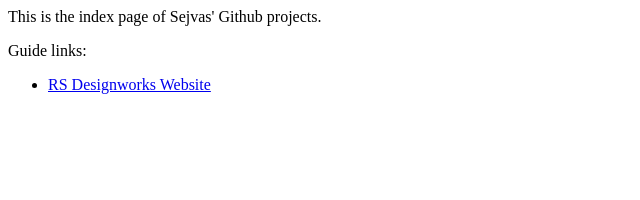
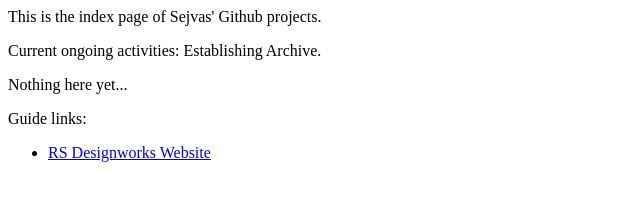
Before and after one commit to sejvas/sejvas.github.io, a plain HTML site: page index.html in a window 1280 px wide. Shown: the whole page, without its empty margins (0-640 px from the left). Drawn offline with Linux system fonts and the light colour scheme.

Commit message:
Update index.html

```diff
--- a/index.html
+++ b/index.html
@@ -1,4 +1,6 @@
 <p>This is the index page of Sejvas' Github projects.</p>
+<p>Current ongoing activities: Establishing Archive.</p>
+<p>Nothing here yet...</p>
 <p>Guide links:</p>
 
 <ul>
```
